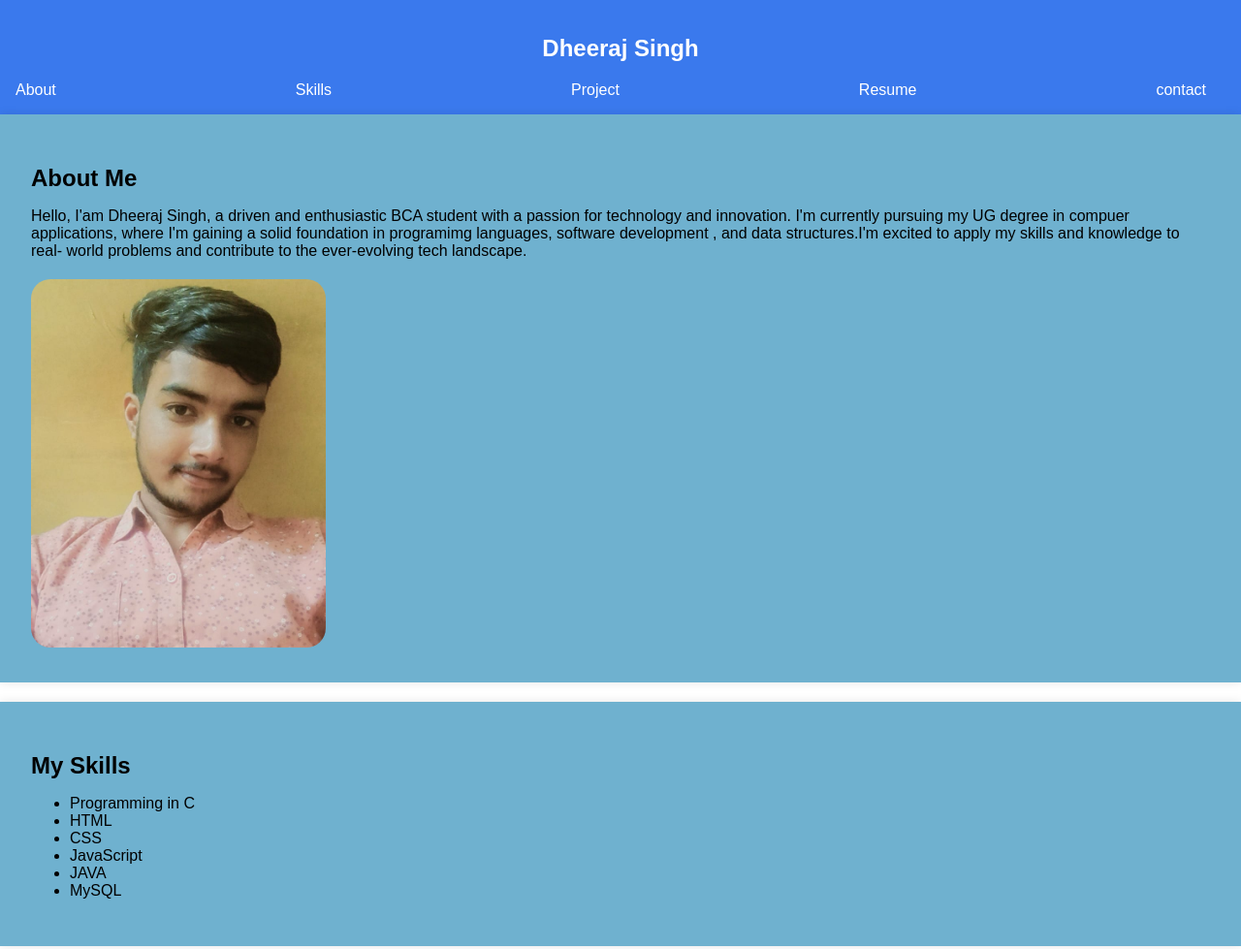
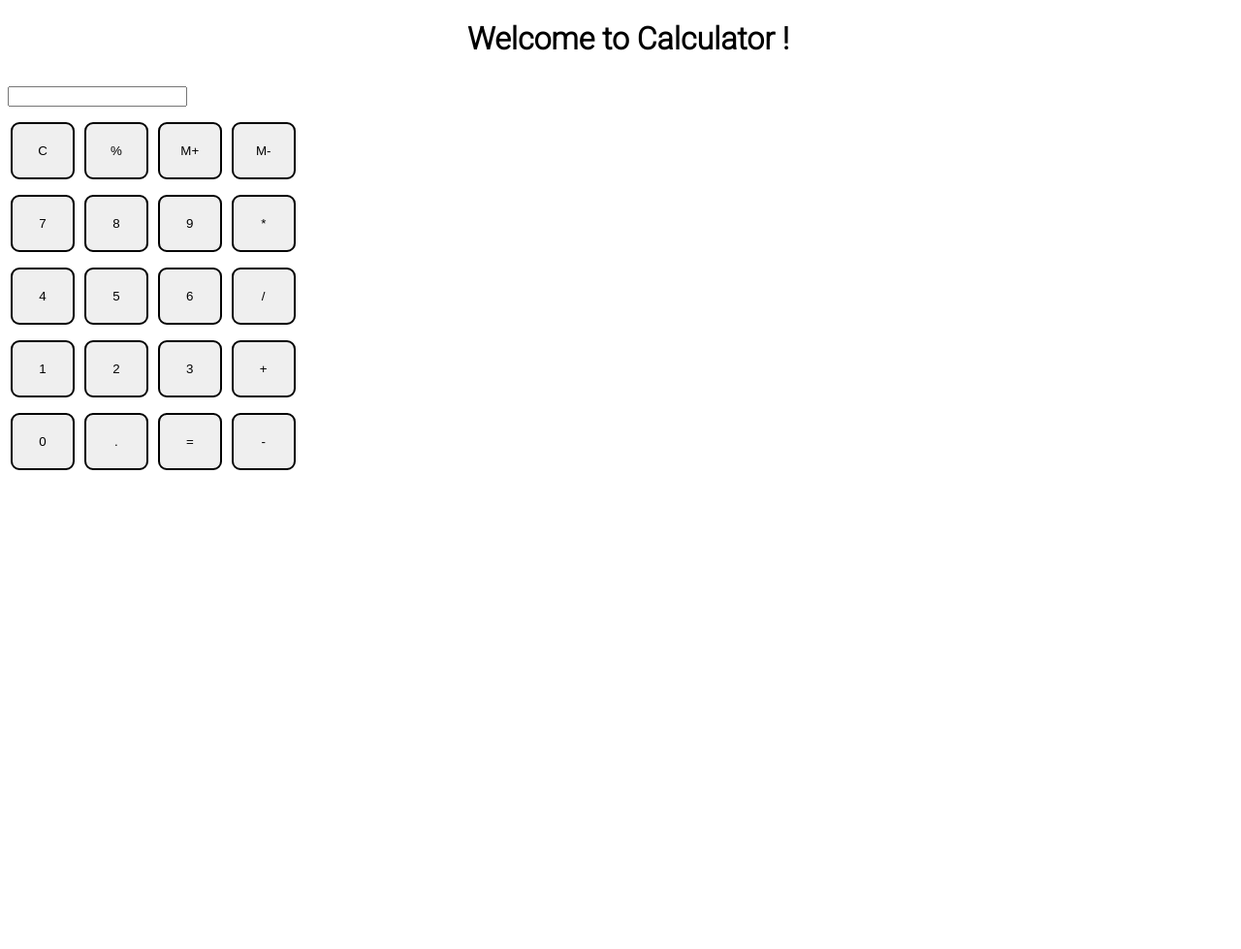
Before and after one commit to Dhiruu021/code-soft-project, a plain HTML site: page index.html in a window 1280 px wide. Shown: the top 979 px of the page at 97% size. After the commit the page ends 821 px from the top, so only its background shows below. Drawn offline with Linux system fonts and the light colour scheme.

Commit message:
calculator
code soft task 3rd completed

```diff
--- a/index.html
+++ b/index.html
@@ -1,89 +1,49 @@
 <!DOCTYPE html>
 <html lang="en">
-  <head>
-    <meta charset="UTF-8" />
-    <meta name="viewport" content="width=device-width, initial-scale=1.0" />
-    <title>My Portfolio</title>
-    <link rel="stylesheet" href="style.css">
-  </head>
-  <body>
-    <header>
-      <nav>
-        <h2>Dheeraj Singh</h2>
-        <ul>
-          <li><a href="#about">About</a></li>
-          <li><a href="#skills">Skills</a></li>
-          <li><a href="#project">Project</a></li>
-          <li><a href="#resume">Resume</a></li>
-          <li><a href="#contact">contact</a></li>
-        </ul>
-      </nav>
-    </header>
-
-    <section id="about">
-      <h1>About Me</h1>
-      <p>
-        Hello, I'am Dheeraj Singh, a driven and enthusiastic BCA student with a
-        passion for technology and innovation. I'm currently pursuing my UG
-        degree in compuer applications, where I'm gaining a solid foundation in
-        programimg languages, software development , and data structures.I'm
-        excited to apply my skills and knowledge to real- world problems and
-        contribute to the ever-evolving tech landscape.
-      </p>
-      <img src="IMG-20240724-WA0037.jpg" alt="Profile pic" />
-    </section>
-    <section id="skills">
-      <h1>My Skills</h1>
-      <ul>
-        <li>Programming in C</li>
-        <li>HTML</li>
-        <li>CSS</li>
-        <li>JavaScript</li>
-        <li>JAVA</li>
-        <li>MySQL</li>
-      </ul>
-    </section>
-
-    <section id="project">
-      <h1>My Project</h1>
-      <ul>
-        <li>
-          <h2>Project</h2>
-          <p>
-            This is a landing page.For making this project I use HTML and
-            CSS.This is a task 1 of codsoft.
-          </p>
-          <img src="FireShot Capture 007 - Landing Page - .png" alt="" />
-        </li>
-      </ul>
-    </section>
-
-    <section id="resume">
-      <h1>My Resume</h1>
-      <p>
-        Ambitious and organized individual with a strong work ethic and
-        excellent communication skillls.Proficient in JAVA with a strong
-        understanding of OOp's principle.
-      </p>
-      <a href="DHEERAJ SINGH.pdf" download="resume">Download</a>
-    </section>
-
-    <section id="contact">
-      <h1>Get in Touch</h1>
-      <p>
-        If you have any questions, concerns , or need assistance, please don't
-        hesitate to reach out.Here are the ways you can get in touch:
-      </p>
-      <form action="">
-        <input type="text" name="name" placeholder="Name" />
-        <input type="email" name="email" placeholder="Email" />
-        <textarea name="message" placeholder="Message"></textarea>
-        <button type="submit">Send</button>
-      </form>
-    </section>
-
-    <footer>
-      <p>&copy;2024 My Portfolio</p>
-    </footer>
+<head>
+  <meta charset="UTF-8">
+  <meta name="viewport" content="width=device-width, initial-scale=1.0">
+  <title>Calculator</title>
+  <link rel="stylesheet" href="style.css">
+  <link rel="stylesheet" href="utility.css">
+</head>
+<body>
+  <h1 class="text-center">Welcome to Calculator !</h1>
+  <div class="container flex flex-col items-center mx-auto m-w-20">
+    <div class="row">
+        <input class="input" type="text"/>
+    </div>
+    <div class="row">
+      <button class="button">C</button>
+      <button class="button">%</button>
+      <button class="button">M+</button>
+      <button class="button">M-</button>
+    </div>
+    <div class="row">
+      <button class="button">7</button>
+      <button class="button">8</button>
+      <button class="button">9</button>
+      <button class="button">*</button>
+    </div>
+    <div class="row">
+      <button class="button">4</button>
+      <button class="button">5</button>
+      <button class="button">6</button>
+      <button class="button">/</button>
+    </div>
+    <div class="row">
+      <button class="button">1</button>
+      <button class="button">2</button>
+      <button class="button">3</button>
+      <button class="button">+</button>
+    </div>
+    <div class="row">
+      <button class="button">0</button>
+      <button class="button">.</button>
+      <button class="button">=</button>
+      <button class="button">-</button>
+    </div>
+  </div>
+  <script src="script.js"></script>
   </body>
 </html>
--- /dev/null
+++ b/script.js
@@ -0,0 +1,20 @@
+let string="";
+let buttons=document.querySelectorAll('.button');
+Array.from(buttons).forEach((button)=>{
+    button.addEventListener('click',(e)=>{
+        if(e.target.innerHTML=='='){
+            string =eval(string);
+            document.querySelector('input').value=string;
+        }
+        else if (e.target.innerHTML=='C') {
+            string=''
+            document.querySelector('input').value=string;
+        }
+        else
+        {
+            console.log(e.target)
+            string=string+e.target.innerHTML;
+            document.querySelector('input').value=string;
+        }
+    })
+})
--- a/style.css
+++ b/style.css
@@ -1,46 +1,28 @@
-body {
-    font-family: Arial, sans-serif;
-    margin: 0;
-    padding: 0;
+@import url("https://fonts.googleapis.com/css2?family=Roboto:wght@300&family=Ubuntu:wght@300&display=swap");
+html,body {
+    height: 100%;
+    width: 100%;
+    font-family: 'Roboto',sans-serif;
 }
 
-header {
-    background-color: #3a79ed;
-    color: #fff;
-    padding: 1em;
-    text-align: center;
-}
-header nav ul {
-    list-style: none;
-    margin: 0;
-    padding: 0;
-    display: flex;
-    justify-content: space-between;
-}
-header nav ul li {
-    margin-right: 20px;
-}
-header nav a {
-    color: #fff;
-    text-decoration: none;
-}
-section {
-    background-color: rgb(111, 177, 207);
-    padding: 2em;
-    margin-bottom: 20px;
-    box-shadow: 0 0 10px rgba(0,0,0,0.1);
-}
-h1{
-    font-size: 24px;
-    margin-bottom: 10px;
-}
-p {
-    margin-bottom: 20px;
+.button {
+    width: 66px;
+    padding: 20px;
+    margin: 0 3px;
+    border: 2px solid black;
+    border-radius: 9px;
+    cursor: pointer;
 }
 
-img {
-    width: 25%;
-    height: 50%;
-    object-fit: cover;
-    border-radius: 20px;
+.row{
+    margin: 8px 0;
 }
+
+.rowinput{
+    width: 291px;
+    font-size: 20px;
+    margin: 0;
+    padding: 10px 0px;
+    border: 2px solid black;
+    border-radius: 5px;
+}
--- /dev/null
+++ b/utility.css
@@ -0,0 +1,18 @@
+.text-center{
+    text-align: center;
+}
+.bg-red{
+    background: red;
+}
+.max-auto{
+    margin: auto;
+}
+.flex{
+    display: flex;
+}
+.flex-col{
+    flex-direction: column;
+}
+items-center{
+    align-items: center;
+}
```
